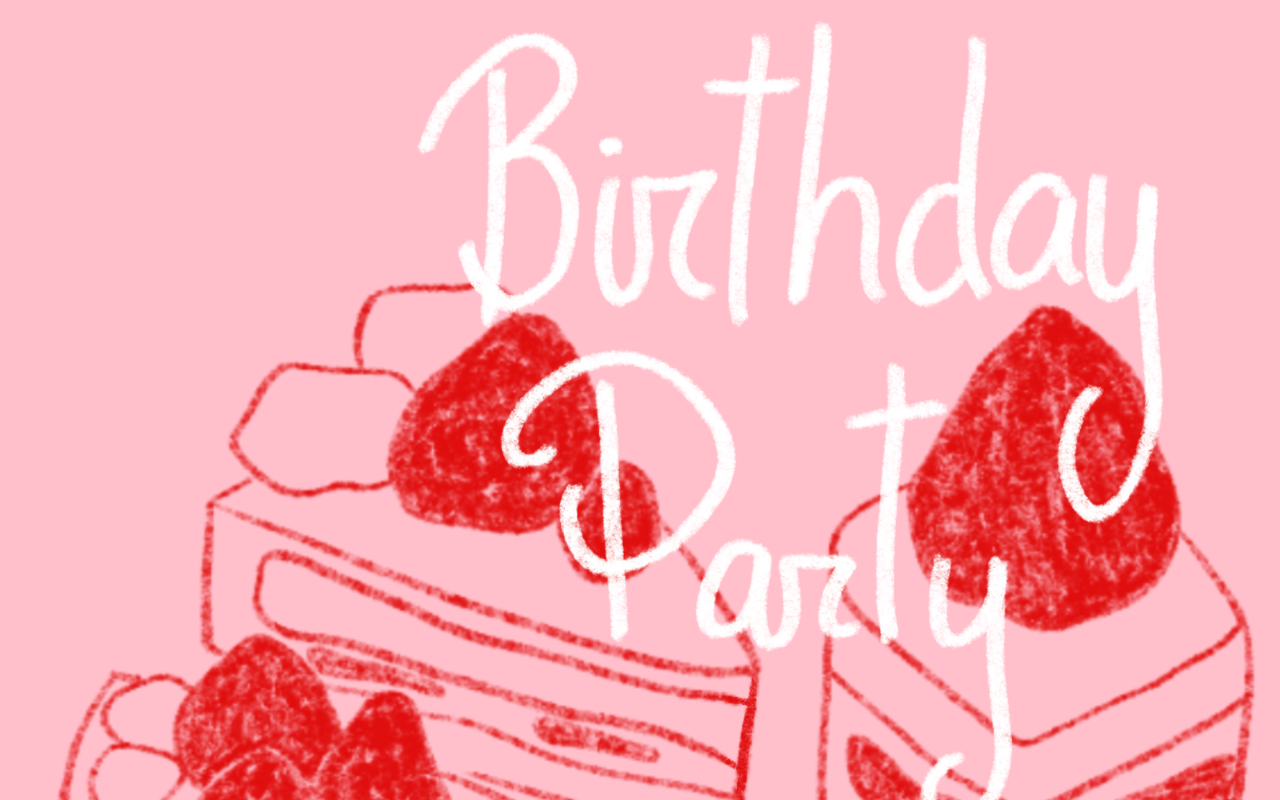
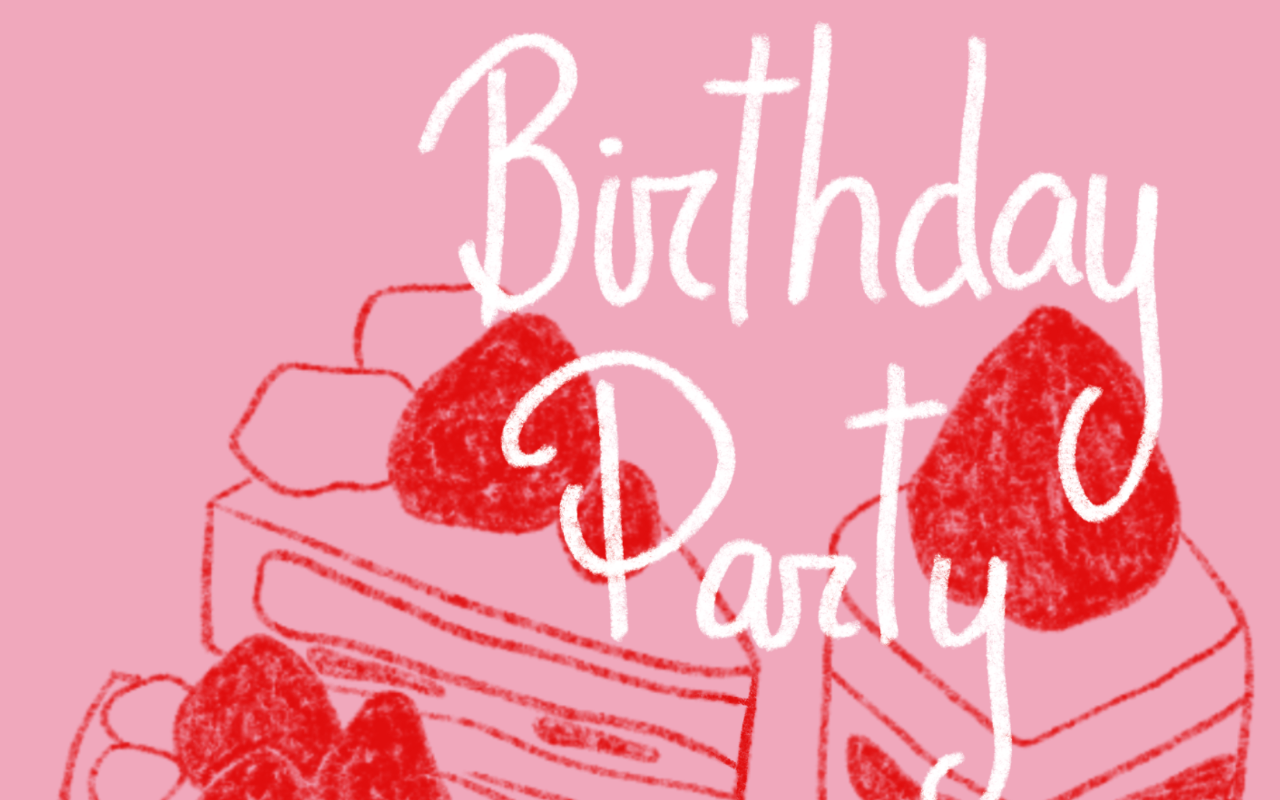
Before and after one commit to Devilpineapple/yami-birthdaycard.github.io, a React (Create React App) app: page / in a window 1280 px wide. Shown: the top 800 px of the page. Built offline with nearby package versions, Linux system fonts and the light colour scheme.

Commit message:
Fixed app color

```diff
--- a/src/App.css
+++ b/src/App.css
@@ -36,8 +36,13 @@
   }
 } */
 
+/*
+  f0a8bc
+  ffc0cb
+*/
+
 .App-body {
-  background-color: #ffc0cb;
+  background-color: #f0a8bc;
   min-height: 100vh;
   display: flex;
   flex-direction: column;
--- a/src/App.tsx
+++ b/src/App.tsx
@@ -21,7 +21,7 @@ const App = () => {
         console.log('loading finished')
         setPageState(pageState === PageState.FrontPage ? PageState.FoodMenu : PageState.FrontPage)
         setLoading(false)
-      }, 400) // 0.5s seconds
+      }, 400) // 0.4s seconds
     }
   }, [loading])
 
```
